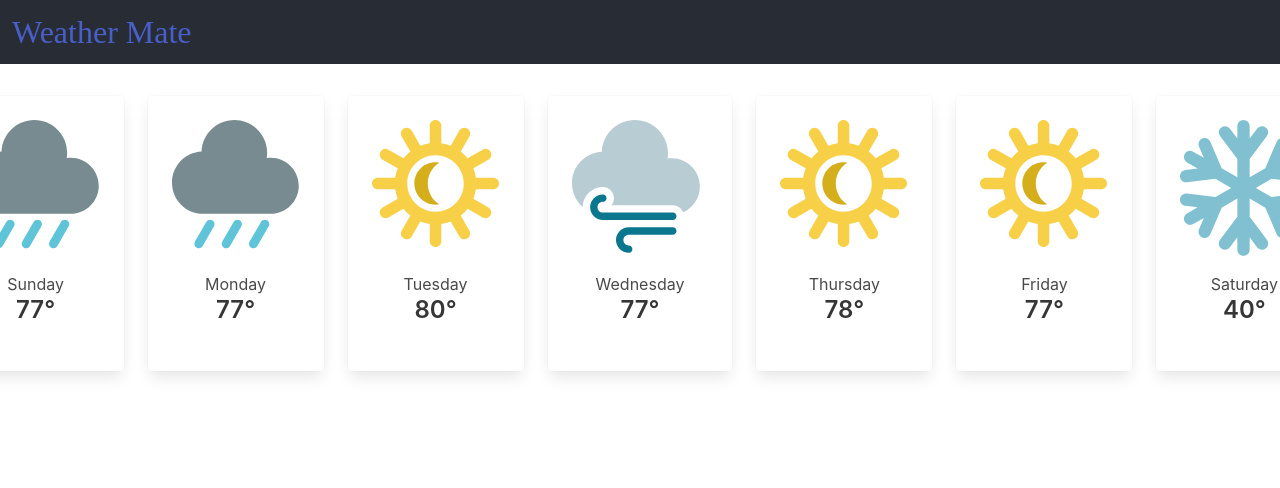
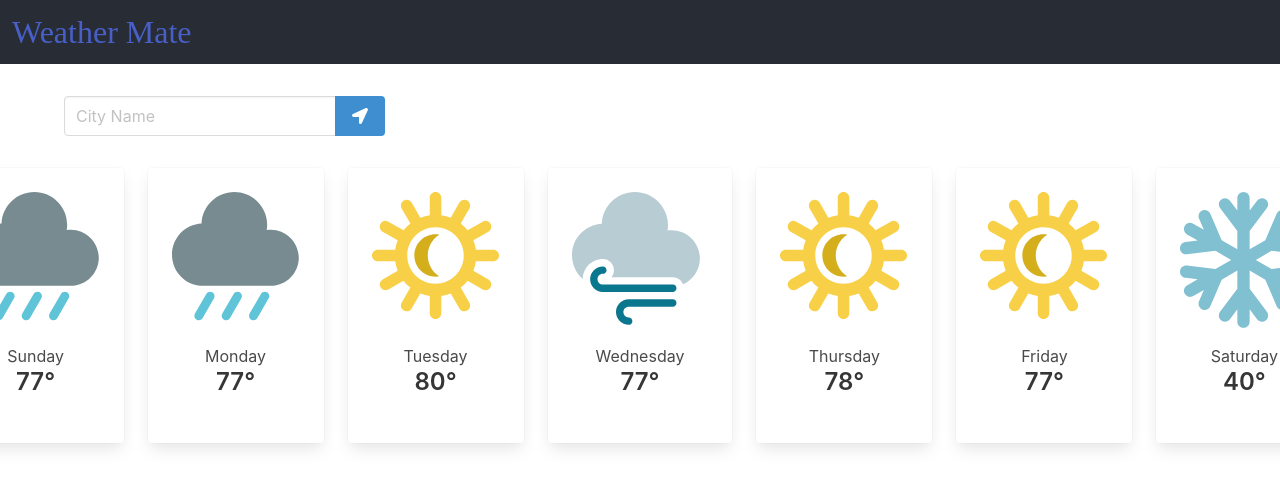
Before and after one commit to jcstang/weather-mate, a React (Create React App) app: page / in a window 1280 px wide. Shown: the top 488 px of the page. Built offline with nearby package versions, Linux system fonts and the light colour scheme; a web font is replaced by a local one.

Commit message:
adding city search form

```diff
--- a/src/App.js
+++ b/src/App.js
@@ -4,6 +4,7 @@ import 'bulma/css/bulma.css';
 import './App.css';
 import WeatherContainer from './component/WeatherContainer/index';
 import mockWeather from './data/mockWeatherData';
+import CitySearch from './component/CitySearch';
 
 
 
@@ -17,6 +18,7 @@ function App() {
           </a>
         </div>
       </nav>
+      <CitySearch />
       <WeatherContainer data={mockWeather.data}/>
     </div>
   );
--- /dev/null
+++ b/src/component/CitySearch/index.css
@@ -0,0 +1,3 @@
+.city-search {
+  margin-bottom: 2rem;
+}
--- /dev/null
+++ b/src/component/CitySearch/index.js
@@ -0,0 +1,21 @@
+import React from 'react';
+import './index.css'
+
+const CitySearch = () => {
+  return (
+    <div className="container city-search">
+      <div class="field has-addons">
+        <div class="control">
+          <input class="input" type="text" placeholder="City Name" />
+        </div>
+        <div class="control">
+          <a class="button is-info" href="/">
+            <i class="fas fa-location-arrow"></i>
+          </a>
+        </div>
+      </div>
+    </div>
+  );
+}
+
+export default CitySearch;
```
